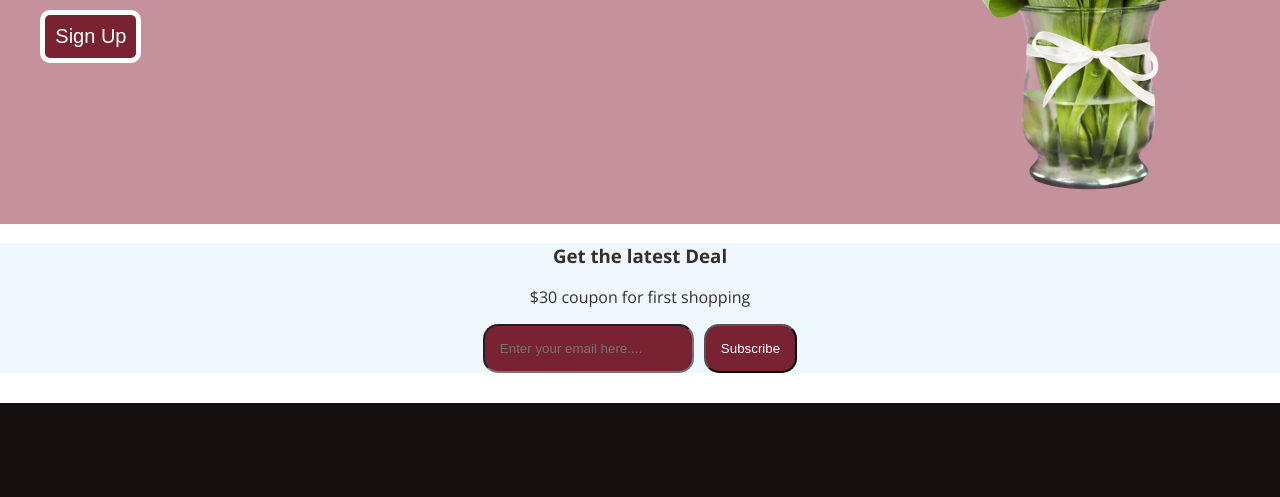
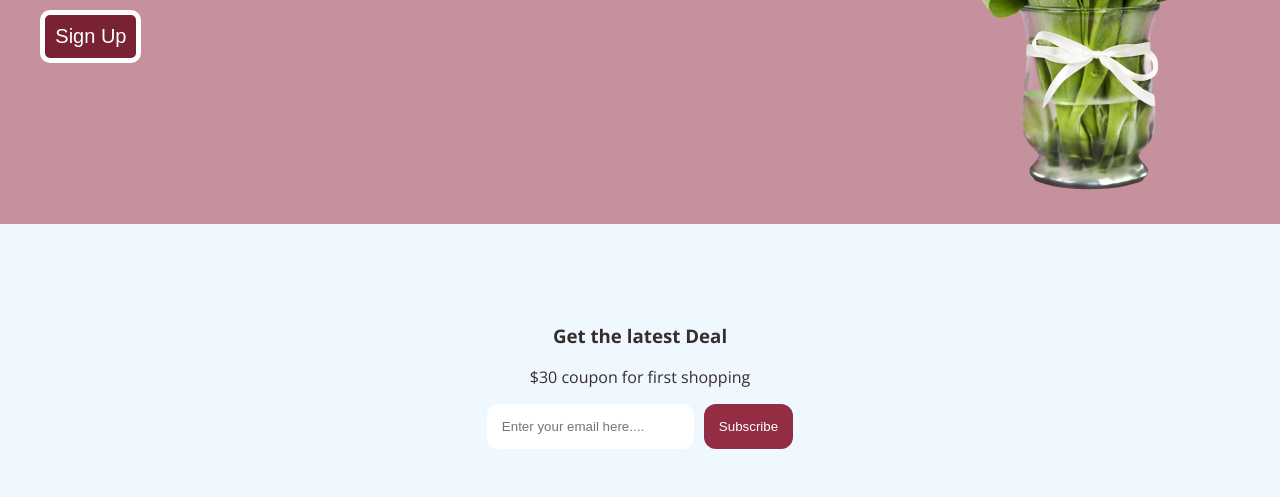
Before and after one commit to devmashum/assignment-1, a plain HTML site: page index.html in a window 1280 px wide. Shown: the part 1092-1589 px from the top of the page. Drawn offline with nearby package versions, Linux system fonts and the light colour scheme.

Commit message:
new commit

```diff
--- a/style.css
+++ b/style.css
@@ -242,17 +242,20 @@ span {
 .subscribsion-secton {
     background-color: aliceblue;
     margin-bottom: 30px;
+
 }
 
 
 .newsletter-text {
     text-align: center;
+    padding-top: 80px;
 
 }
 
 .newsletter-button {
     display: flex;
     justify-content: center;
+    padding-bottom: 80px;
 
 
 
@@ -260,14 +263,19 @@ span {
 
 .subscribe-input-button {
     padding: 15px;
-    border-radius: 15px;
+    border-radius: 12px;
     color: white;
-    background-color: #792232;
+    background-color: #ffffff;
+    border-color: ;
+    border: none;
+
 }
 
 .subscribe-submit-button {
     padding: 15px;
-    border-radius: 15px;
+    border-radius: 12px;
     color: white;
-    background-color: #792232;
+    border: none;
+    background-color: #922d43;
+
 }
```
